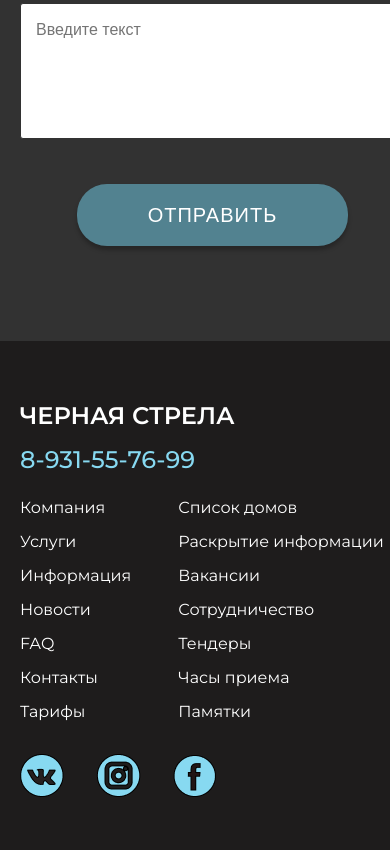
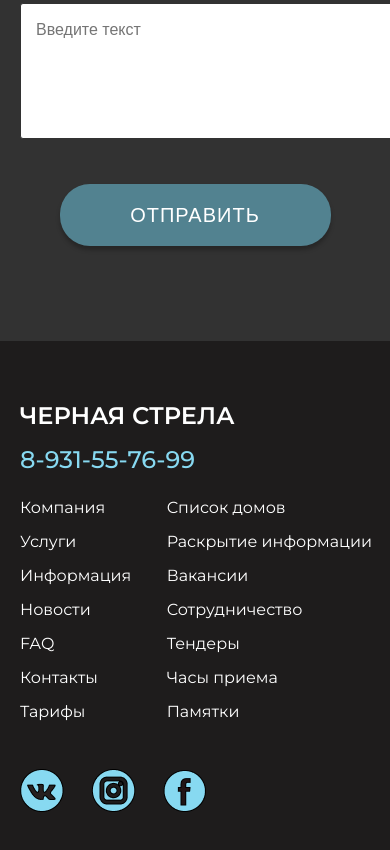
Before and after one commit to SinEvelina/levelup_project, a plain HTML site: page index.html in a window 390 px wide. Shown: the part 3579-4429 px from the top of the page. Drawn offline with Linux system fonts and the light colour scheme.

Commit message:
изменения до arrow

```diff
--- a/css/style.css
+++ b/css/style.css
@@ -336,8 +336,6 @@ line-height: 20px;
     box-shadow: 0px 4px 4px rgba(0, 0, 0, 0.25);
 }
 
-/******FOOTER DESKTOP**********/
-
 .footer {
     padding-top: 120px;
     width: 100%;
@@ -389,9 +387,9 @@ line-height: 20px;
 /**************MEDIA*******************/
 
 @media (max-width: 425px) {
+
     .wrapper {
-    width: 425px;
-
+    width: 100%;
     }
 
     .head {
@@ -463,7 +461,6 @@ line-height: 20px;
 
 
     .blocks {
-
         margin: 60px 0 85px 0;
         display: grid;
         grid-template-columns: repeat(1, 3fr);
@@ -474,8 +471,7 @@ line-height: 20px;
         justify-items: center;
     }
 
-    .blocks div{
-
+    .blocks div {
         padding: 15px 0;
         width: 374px;
         height: 44px;
@@ -493,6 +489,10 @@ line-height: 20px;
     .blocks div:last-child {
     padding: 25px 0;
     height: 24px;
+    }
+
+    .arrow {
+        all: none;
     }
 
     .darker_heading_top {
@@ -549,9 +549,7 @@ line-height: 20px;
         width: 100%;
         height: auto;
         display: block;
-
         padding-top: 90px;
-
     }
 
 
@@ -610,7 +608,6 @@ line-height: 20px;
         border: 0;
     }
 
-    /******FOOTER @MEDIA**********/
     .footer {
         padding-top: 60px;
         padding-left: 20px;
@@ -667,7 +664,7 @@ line-height: 20px;
     }
 
     .social_icons_mobile {
-        margin-top: 20px;
+        margin-top: 35px;
         display: block;
         grid-column: 1/3;
         grid-row: 3/4;
@@ -675,5 +672,15 @@ line-height: 20px;
 
     .social_icons_mobile > img {
 
-        margin-right: 28px;
+        margin-right: 23px;
     }
+
+
+
+
+
+
+
+
+
+}
```
Lines whose indentation alone changed are shown as unchanged.
